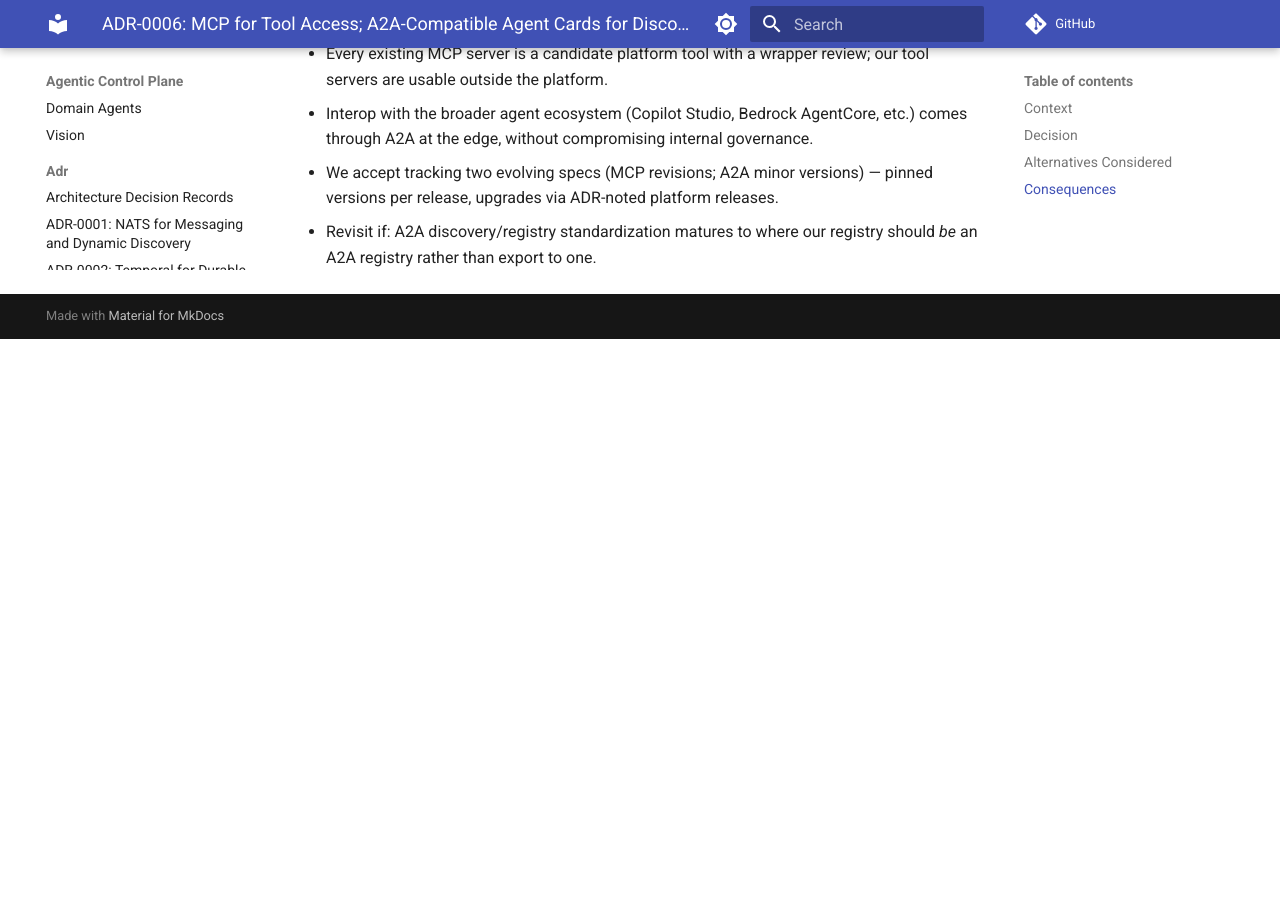
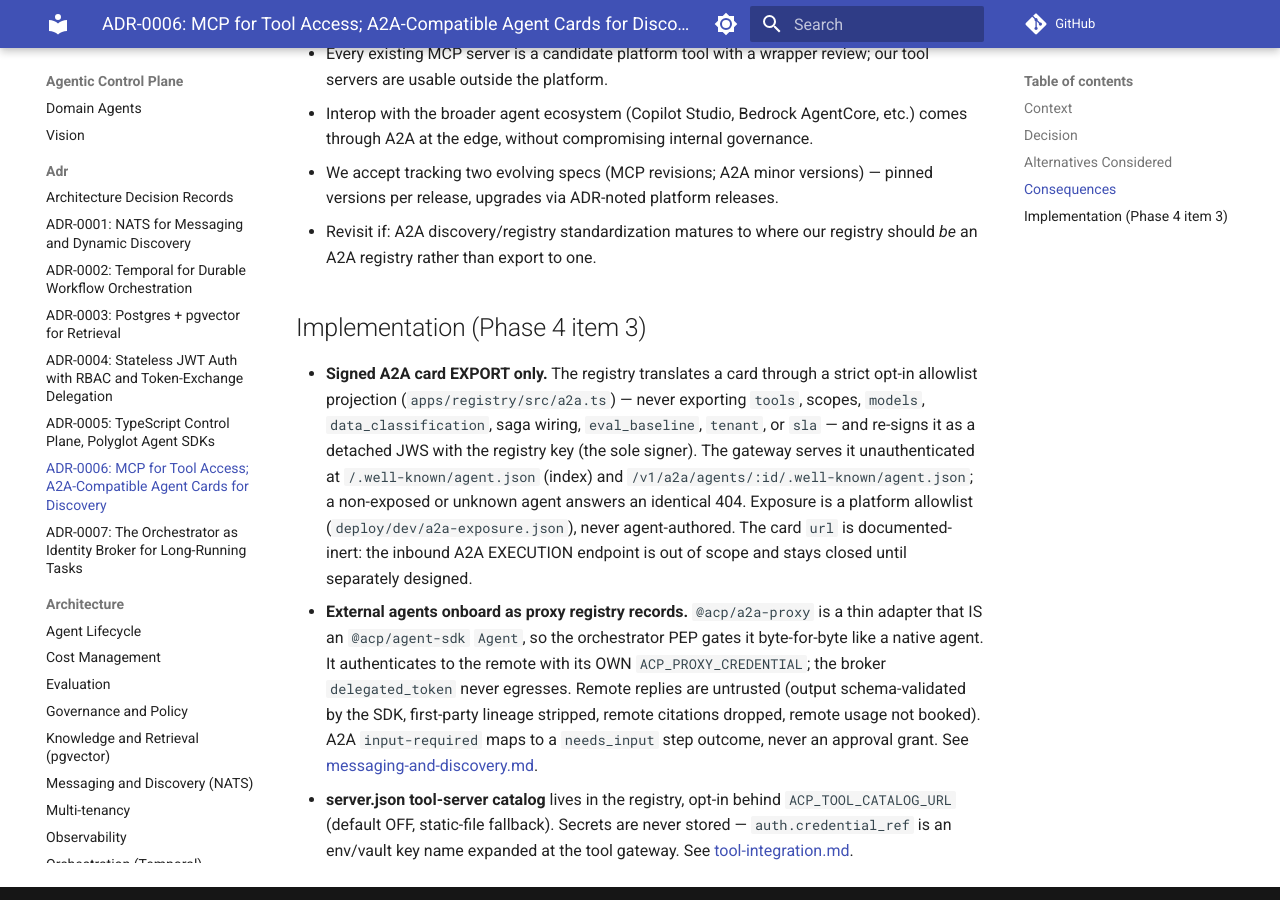
Before and after one commit to jaredgrabill/agentic-control-plane, an MkDocs documentation site: the page built from docs/adr/0006-mcp-tools-a2a-agent-cards.md, in a window 1280 px wide and 900 px high, scrolled down 1478 px. Built offline with MkDocs 1.6.1 and Material for MkDocs 9.7.7, drawn with Linux system fonts in a browser that asks for light colours; comment, search, counter and statistics services are not loaded; before the commit the page ends 1817 px from its top, so only the background shows below that; some of the changed text lies outside the part shown.

Commit message:
docs: a2a edge, proxy token model, and server.json catalog
Marks ADR-0006 Accepted with an implementation section, and documents the
signed card export + leak allowlist, the proxy-adapter token model (delegated
token never egresses; input-required is not an approval), the server.json
tool-server catalog (internal-only, credential_ref never stores secrets,
default-off cutover), and self-service POST /v1/clients + the paved-road SLO
invariant.

Co-Authored-By: Claude Opus 4.8 <noreply@anthropic.com>

```diff
--- a/docs/adr/0006-mcp-tools-a2a-agent-cards.md
+++ b/docs/adr/0006-mcp-tools-a2a-agent-cards.md
@@ -1,7 +1,7 @@
 # ADR-0006: MCP for Tool Access; A2A-Compatible Agent Cards for Discovery
 
-- **Status:** Proposed
-- **Date:** 2026-07-10
+- **Status:** Accepted
+- **Date:** 2026-07-10 (accepted 2026-07-13, Phase 4 item 3)
 - **Deciders:** platform architecture group
 
 ## Context
@@ -60,3 +60,28 @@ standardizing at protocol boundaries, not framework choice
   — pinned versions per release, upgrades via ADR-noted platform releases.
 - Revisit if: A2A discovery/registry standardization matures to where our
   registry should *be* an A2A registry rather than export to one.
+
+## Implementation (Phase 4 item 3)
+
+- **Signed A2A card EXPORT only.** The registry translates a card through a
+  strict opt-in allowlist projection (`apps/registry/src/a2a.ts`) — never
+  exporting `tools`, scopes, `models`, `data_classification`, saga wiring,
+  `eval_baseline`, `tenant`, or `sla` — and re-signs it as a detached JWS with
+  the registry key (the sole signer). The gateway serves it unauthenticated at
+  `/.well-known/agent.json` (index) and `/v1/a2a/agents/:id/.well-known/agent.json`;
+  a non-exposed or unknown agent answers an identical 404. Exposure is a
+  platform allowlist (`deploy/dev/a2a-exposure.json`), never agent-authored.
+  The card `url` is documented-inert: the inbound A2A EXECUTION endpoint is out
+  of scope and stays closed until separately designed.
+- **External agents onboard as proxy registry records.** `@acp/a2a-proxy` is a
+  thin adapter that IS an `@acp/agent-sdk` `Agent`, so the orchestrator PEP
+  gates it byte-for-byte like a native agent. It authenticates to the remote
+  with its OWN `ACP_PROXY_CREDENTIAL`; the broker `delegated_token` never
+  egresses. Remote replies are untrusted (output schema-validated by the SDK,
+  first-party lineage stripped, remote citations dropped, remote usage not
+  booked). A2A `input-required` maps to a `needs_input` step outcome, never an
+  approval grant. See [messaging-and-discovery.md](../architecture/messaging-and-discovery.md).
+- **server.json tool-server catalog** lives in the registry, opt-in behind
+  `ACP_TOOL_CATALOG_URL` (default OFF, static-file fallback). Secrets are never
+  stored — `auth.credential_ref` is an env/vault key name expanded at the tool
+  gateway. See [tool-integration.md](../standards/tool-integration.md).
--- a/docs/architecture/messaging-and-discovery.md
+++ b/docs/architecture/messaging-and-discovery.md
@@ -123,3 +123,33 @@ over NATS/Temporal — not point-to-point HTTP. At the platform edge:
 
 This keeps the internal substrate efficient while remaining protocol-citizens
 externally. See [research brief](../research/protocols-and-interop.md).
+
+## A2A at the Edge (Phase 4 item 3)
+
+**Card export (out-bound).** The registry projects a card through a strict
+opt-in allowlist and re-signs it as a detached JWS; the gateway serves it
+unauthenticated at `/.well-known/agent.json` and per-agent well-known routes.
+Nothing internal leaks (no tools/scopes/models/data-classification/tenant/saga
+wiring), a non-exposed agent 404s identically to an unknown one, and exposure is
+a platform allowlist — not agent-authored. The card `url` is documented-inert:
+inbound A2A execution is out of scope in v0.
+
+**Proxy adapter (in-bound work to an external agent).** An external A2A agent is
+onboarded as a registry proxy record whose worker is a thin `@acp/a2a-proxy`
+adapter. Because the adapter IS a normal SDK `Agent`, the orchestrator PEP gates
+it exactly like a native agent. The token model is the crux:
+
+- Orchestrator → adapter (internal, trusted): the broker `delegated_token`
+  crosses on the `StepRequest`, as for any agent.
+- Adapter → remote (external, untrusted): ONLY the mapped capability input and
+  the adapter's OWN `ACP_PROXY_CREDENTIAL`. The `delegated_token` NEVER egresses
+  — the adapter does not read it for anything outbound.
+- Remote → platform (untrusted): the reply is output schema-validated by the
+  SDK; first-party lineage keys are stripped and remote citations dropped (a
+  remote can never mint first-party lineage); remote-reported usage is not
+  booked into the cost ledger.
+- A2A `input-required`/`auth-required` becomes a `needs_input` terminal step
+  outcome — NEVER an approval grant (approval is decided pre-dispatch by the
+  PDP and is unreachable from the remote). Proxy agents are R0/R1 only; the
+  adapter binds no tools and forwards no token, so a compromised remote has no
+  system-of-record write path.
```
Also changed, not shown: docs/standards/paved-road.md (+17 -0 lines), docs/standards/tool-integration.md (+19 -0 lines).
